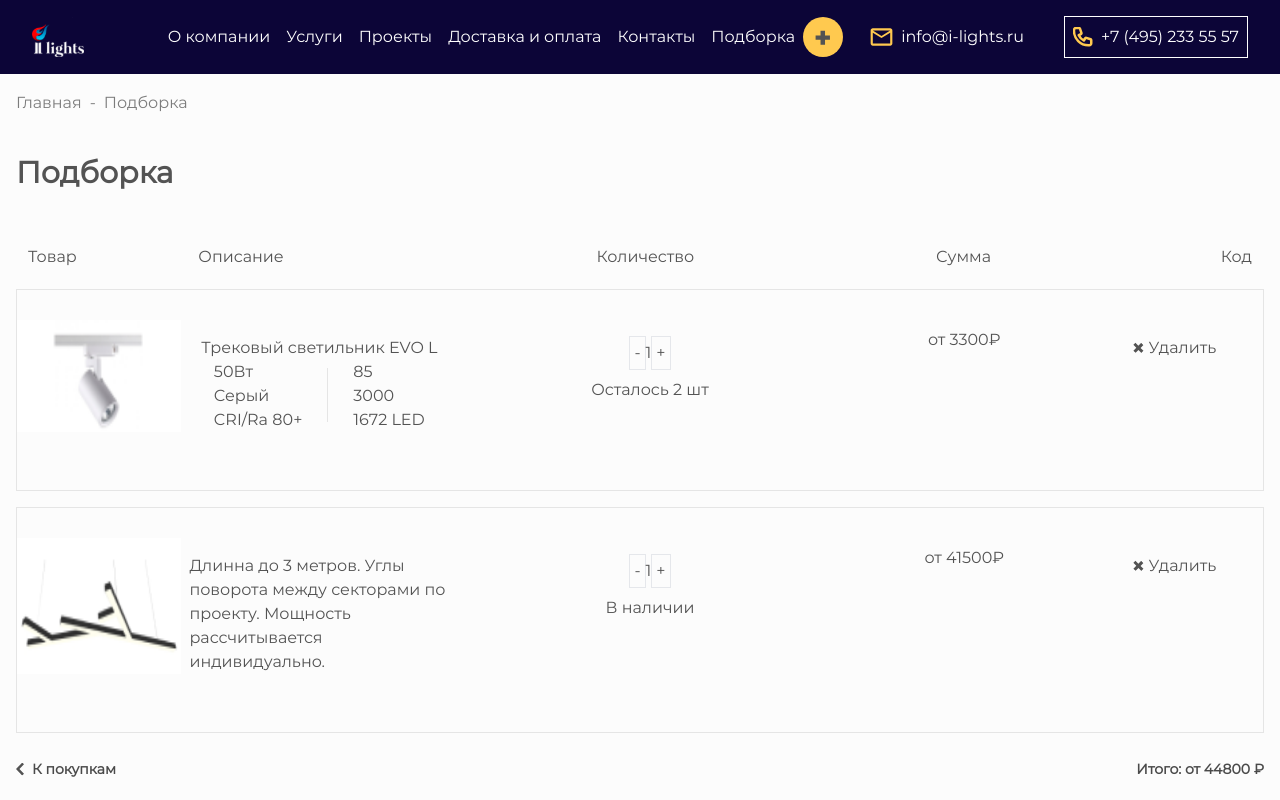
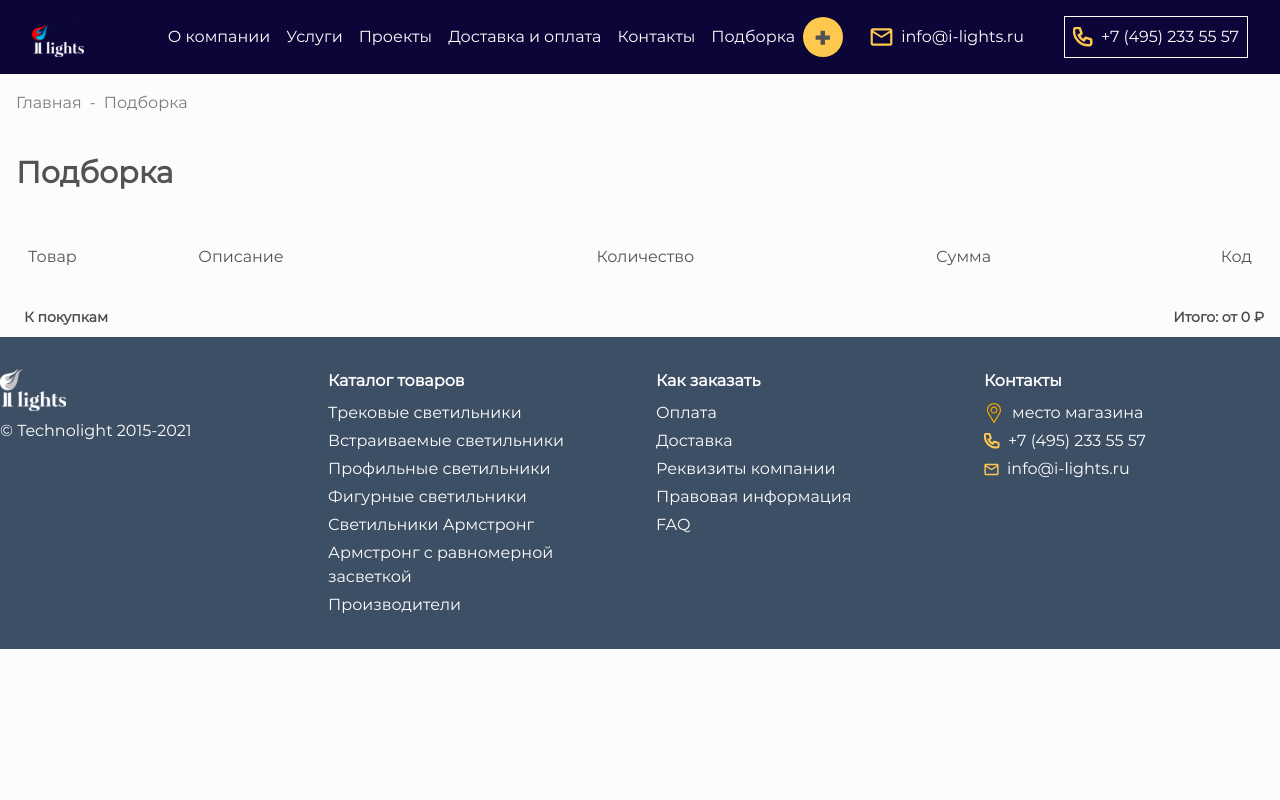
Before and after one commit to 89811421793/lamps, a Next.js app: page /basket in a window 1280 px wide. Shown: the top 800 px of the page. Built offline with nearby package versions, Linux system fonts and the light colour scheme.

Commit message:
пробный функционал добавления товара в корзину

```diff
--- a/src/app/basket/page.tsx
+++ b/src/app/basket/page.tsx
@@ -1,64 +1,20 @@
+// components/Basket.tsx
+'use client'
+import React from "react";
+import { useSelector } from "react-redux"; // Импортируем useSelector
 
-'use client'
-import React, { useState } from "react";
+
+import Link from "next/link";
+
+import { RootState } from "../store/store"; // Импортируем RootState
+import ProductCard from "../components/ProductCard";
+import Container from "../components/Container";
 import SectionTitle from "../components/SectionTitle";
-import Container from "../components/Container";
-import Link from "next/link";
-import Image from "next/image";
-import ProductCard from "../components/ProductCard";
 
-type Product = {
-  image: string;
-  name: string;
-  characteristics1?: string[];
-  characteristics2?: string[];
-  price: number;
-  code: string;
-  description?: string;
-  stockMessage?: string;
-  width: number;
-  height: number;
-};
-
-type BasketProps = {
-  totalPrice: number;
-};
-
-const Basket: React.FC<BasketProps> = ({ totalPrice }) => {
-  const [products, setProducts] = useState<Product[]>([
-    {
-      image: "/svetilnik.png",
-      name: "Трековый светильник EVO L",
-      characteristics1: ["50Вт", "Серый", "CRI/Ra 80+"],
-      characteristics2: ["85", "3000", "1672 LED"],
-      price: 3300,
-      code: "54637654",
-      width: 150,
-      height: 150,
-    },
-    {
-      image: "/f5bed36a6da638ce4acb04cf430b36cb 1.png",
-      name: "Дизайнерский светильник изготавливаемый по проекту",
-      description: "Длинна до 3 метров. Углы поворота между секторами по проекту. Мощность рассчитывается индивидуально.",
-      price: 41500,
-      code: "54637655",
-      stockMessage: "В наличии",
-      width: 150,
-      height: 150,
-    },
-  ]);
-
-  const [quantities, setQuantities] = useState<{ [key: string]: number }>({
-    "54637654": 1,
-    "54637655": 1,
-  });
-
-  const handleQuantityChange = (code: string, newQuantity: number) => {
-    setQuantities((prev) => ({ ...prev, [code]: newQuantity }));
-  };
-
-  const totalAmount = products.reduce((total, product) => {
-    return total + product.price * (quantities[product.code] || 1);
+const Basket: React.FC = () => {
+  const products = useSelector((state: RootState) => state.cart.products); // Получаем товары из Redux Store
+  const totalAmount = products.reduce((total: number, product) => {
+    return total + product.price; // Считаем общую сумму
   }, 0);
 
   return (
@@ -73,11 +29,7 @@ const Basket: React.FC<BasketProps> = ({ totalPrice }) => {
             Подборка
           </Link>
         </nav>
-        <SectionTitle
-          title="Подборка"
-          showIndicator={false}
-          className="mb-[40px]"
-        />
+        <SectionTitle title="Подборка" showIndicator={false} className="mb-[40px]" />
         <div className="flex mb-2 p-2">
           <span className="p-1 w-[16%]">Товар</span>
           <span className="p-1 w-[25%]">Описание</span>
@@ -86,31 +38,15 @@ const Basket: React.FC<BasketProps> = ({ totalPrice }) => {
           <span className="p-1 w-[15%] text-right">Код</span>
         </div>
         {products.map((product) => (
-          <ProductCard
-            key={product.code}
-            product={product}
-            quantity={quantities[product.code]}
-            onQuantityChange={(newQuantity) => handleQuantityChange(product.code, newQuantity)}
-          />
+          <ProductCard key={product.code} product={product} quantity={1} onQuantityChange={() => {}} />
         ))}
         <div className="flex items-center mt-4 justify-between">
           <Link href="/catalog" className="flex items-center text-[#4A4A4A] font-montserrat text-[14px] font-bold leading-[40px]">
-            <Image src="/arrow_pag.svg" alt="Previous" width={8} height={4} className="transform rotate-180" />
             <span className="ml-2">К покупкам</span>
           </Link>
           <span className="text-[#4A4A4A] font-montserrat text-[14px] font-bold leading-[40px]">
             Итого: от {totalAmount} ₽
           </span>
-        </div>
-
-        {/* New Buttons Section */}
-        <div className="mt-[19px] mb-[50px] text-right">
-          <button className="inline-block text-[var(--accent)] font-montserrat text-[14px] font-[500] leading-[40px] border border-[var(--accent)] px-[50px] py-[5px] mb-4 mr-4">
-            Отправить подборку на почту
-          </button>
-          <button className="inline-block text-[var(--accent)] font-montserrat text-[14px] font-[500] leading-[40px] bg-[var(--secondary)] px-[50px] py-[5px]">
-            Отправить заявку на расчет
-          </button>
         </div>
       </Container>
     </div>
--- a/src/app/components/ProductCard.tsx
+++ b/src/app/components/ProductCard.tsx
@@ -1,99 +1,22 @@
+// components/ProductCard.tsx
+'use client'
+import React from 'react';
+import { Product } from '../store/actions';
 
-'use client'
-import React, { useState } from "react";
-import Image from "next/image";
-
-type Product = {
-  image: string;
-  name: string;
-  characteristics1?: string[];
-  characteristics2?: string[];
-  price: number;
-  code: string;
-  description?: string;
-  stockMessage?: string;
-  width: number;
-  height: number;
-};
-
-type ProductCardProps = {
+interface ProductCardProps {
   product: Product;
-  quantity: number; // Добавляем количество товара
-  onQuantityChange: (newQuantity: number) => void; // Функция для изменения количества
-};
+  quantity: number;
+  onQuantityChange: (newQuantity: number) => void;
+}
 
 const ProductCard: React.FC<ProductCardProps> = ({ product, quantity, onQuantityChange }) => {
-  const [isHovered, setIsHovered] = useState(false);
-
-  const handleIncrease = () => onQuantityChange(quantity + 1);
-  const handleDecrease = () => {
-    if (quantity > 1) {
-      onQuantityChange(quantity - 1);
-    }
-  };
-
   return (
-    <div
-      className={`border border-[#E5E5E5] pt-[30px] pb-[50px] flex transition-all duration-300 ${
-        isHovered ? "shadow-[0px_0px_30px_0px_#FFC94F4D]" : ""
-      } mb-4`}
-      onMouseEnter={() => setIsHovered(true)}
-      onMouseLeave={() => setIsHovered(false)}
-    >
-      <Image
-        src={product.image}
-        alt={product.name}
-        width={product.width}
-        height={product.height}
-        className="mb-2 w-[15%]"
-      />
-      <div className="p-2 flex flex-col items-center w-[25%]">
-        {product.description ? (
-          <span className="mt-2">{product.description}</span>
-        ) : (
-          <>
-            <span className="mt-2">{product.name}</span>
-            <div className="flex gap-[25px]">
-              <div className="flex flex-col">
-                {product.characteristics1?.map((char, index) => (
-                  <span key={index}>{char}</span>
-                ))}
-              </div>
-              <div className="border-l border-[#E5E5E5] h-[54px] mt-[8px]"></div>
-              <div className="flex flex-col">
-                {product.characteristics2?.map((char, index) => (
-                  <span key={index}>{char}</span>
-                ))}
-              </div>
-            </div>
-          </>
-        )}
-      </div>
-      <div className="p-2 flex flex-col items-center w-[35%]">
-        <div className="flex items-center mt-2">
-          <button className="border p-1" onClick={handleDecrease}>-</button>
-          <span className="">{quantity}</span>
-          <button className="border p-1" onClick={handleIncrease}>+</button>
-        </div>
-        <span className="mt-2">{product.stockMessage || "Осталось 2 шт"}</span>
-      </div>
-      <div className="p-2 flex flex-col items-center w-[22%]">
-        <span>от {product.price * quantity}₽</span> {/* Обновляем сумму */}
-      </div>
-      <div className="p-2 flex flex-col items-center w-[16%]">
-        <button
-          className={`flex items-center mt-2 justify-end ${
-            isHovered ? "text-[#F3A800]" : ""
-          }`}
-        >
-          <img
-            src={isHovered ? "/add_yellow.svg" : "/add_grey.svg"}
-            alt="Удалить"
-            className="rotate-45"
-          />
-          <span className="ml-1">Удалить</span>
-        </button>
-      </div>
+    <div className="flex mb-2 p-2">
+      <img src={product.image} alt={product.name} className="w-16 h-16" />
+      <span className="w-1/4">{product.name}</span>
+      <span className="w-1/4 text-center">{quantity}</span>
+      <span className="w-1/4 text-center">{product.price * quantity} ₽</span>
+      <span className="w-1/4 text-right">{product.code}</span>
     </div>
   );
 };
--- /dev/null
+++ b/src/app/store/actions.ts
@@ -0,0 +1,27 @@
+import { Action } from 'redux';
+
+// Константа действия
+export const ADD_TO_CART = "ADD_TO_CART";
+
+// Интерфейс продукта
+export interface Product {
+  image: string;
+  name: string;
+  price: number;
+  code: string;
+}
+
+// Интерфейс действия добавления в корзину
+export interface AddToCartAction extends Action {
+  type: typeof ADD_TO_CART; // Использование типа действия
+  payload: Product; // Payload содержит продукт
+}
+
+// Функция создания действия добавления в корзину
+export const addToCart = (product: Product) => ({
+  type: ADD_TO_CART,
+  payload: product,
+});
+
+// Автоматическое извлечение типа действия
+export type AddToCartActionType = ReturnType<typeof addToCart>;
--- /dev/null
+++ b/src/app/store/reducer.ts
@@ -0,0 +1,33 @@
+// src/store/reducer.ts
+import { ADD_TO_CART, AddToCartAction } from "./actions";
+
+type Product = {
+  image: string;
+  name: string;
+  price: number;
+  code: string;
+};
+
+interface CartState {
+  products: Product[];
+}
+
+const initialState: CartState = {
+  products: [],
+};
+
+type CartActions = AddToCartAction; // Определим типы действий для редюсера
+
+const cartReducer = (state = initialState, action: CartActions): CartState => {
+  switch (action.type) {
+    case ADD_TO_CART:
+      return {
+        ...state,
+        products: [...state.products, action.payload],
+      };
+    default:
+      return state;
+  }
+};
+
+export default cartReducer;
--- a/src/app/store/store.ts
+++ b/src/app/store/store.ts
@@ -1,20 +1,13 @@
-import { createStore } from 'redux';
+// src/store/store.ts
+import { createStore, combineReducers } from 'redux';
+import cartReducer from './reducer'; // Импортируем редюсер
 
-// Определяем начальное состояние
-const initialState = {
-  // данные
-};
+const rootReducer = combineReducers({
+  cart: cartReducer,
+});
 
-// Определяем здесь редюсер
-const rootReducer = (state = initialState, action: any) => {
-  switch (action.type) {
-    // Обрабатываю здесь мои действия
-    default:
-      return state;
-  }
-};
+export type RootState = ReturnType<typeof rootReducer>; // Экспортируем RootState
 
-// Создаем хранилище
 const store = createStore(rootReducer);
 
 export default store;
```
Also changed, not shown: src/app/components/Card.tsx (+22 -26 lines).
